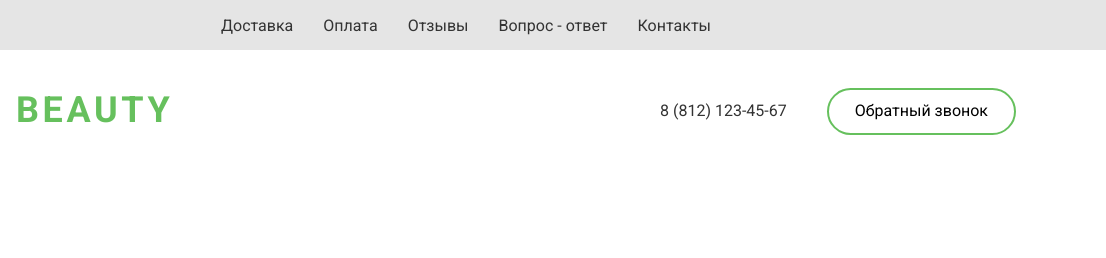
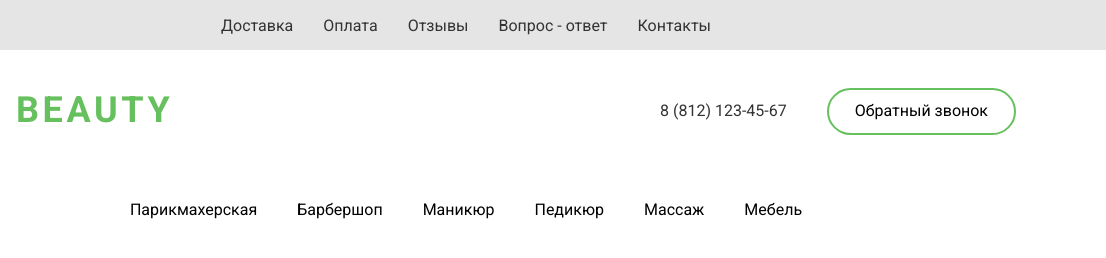
Before and after one commit to Umidjon-Verstka/beauty-web-site, a plain HTML site: page index.html in a window 1280 px wide. Shown: the full height of the page, 174-1280 px from the left. Drawn offline with Linux system fonts and the light colour scheme.

Commit message:
add header bottom line

```diff
--- a/css/style.css
+++ b/css/style.css
@@ -121,3 +121,26 @@ body{
     color: var(--white);
     opacity: 0.8;
 }
+/* BOTTOM LINE */
+.header__bottom-line {
+    padding: 30px 0px;
+}
+.header__bottom-nav {
+}
+.header__bottom-list {
+    display: flex;
+    justify-content: center;
+    align-items: center;
+}
+.header__bottom-item {
+
+}
+.header__bottom-item:not(:last-child){
+    margin: 0px 40px 0px 0px;
+}
+.header__bottom-link {
+    text-decoration: none;
+    color: var(--black);
+    font-size: 16px;
+    line-height: calc(18.75 / 16 * 100%);
+}
--- a/index.html
+++ b/index.html
@@ -48,6 +48,30 @@
                 <div class="header__phone-number">8 (812) 123-45-67</div>
                 <a href="#" class="header__second-line-btn btn">Обратный звонок</a>
             </div>
+            <div class="header__bottom-line">
+                <nav class="header__bottom-nav">
+                    <ul class="header__bottom-list">
+                        <li class="header__bottom-item">
+                            <a href="#" class="header__bottom-link">Парикмахерская</a>
+                        </li>
+                        <li class="header__bottom-item">
+                            <a href="#" class="header__bottom-link">Барбершоп</a>
+                        </li>
+                        <li class="header__bottom-item">
+                            <a href="#" class="header__bottom-link">Маникюр</a>
+                        </li>
+                        <li class="header__bottom-item">
+                            <a href="#" class="header__bottom-link">Педикюр</a>
+                        </li>
+                        <li class="header__bottom-item">
+                            <a href="#" class="header__bottom-link">Массаж</a>
+                        </li>
+                        <li class="header__bottom-item">
+                            <a href="#" class="header__bottom-link">Мебель</a>
+                        </li>
+                    </ul>
+                </nav>
+            </div>
         </div>
     </header>
 
```
